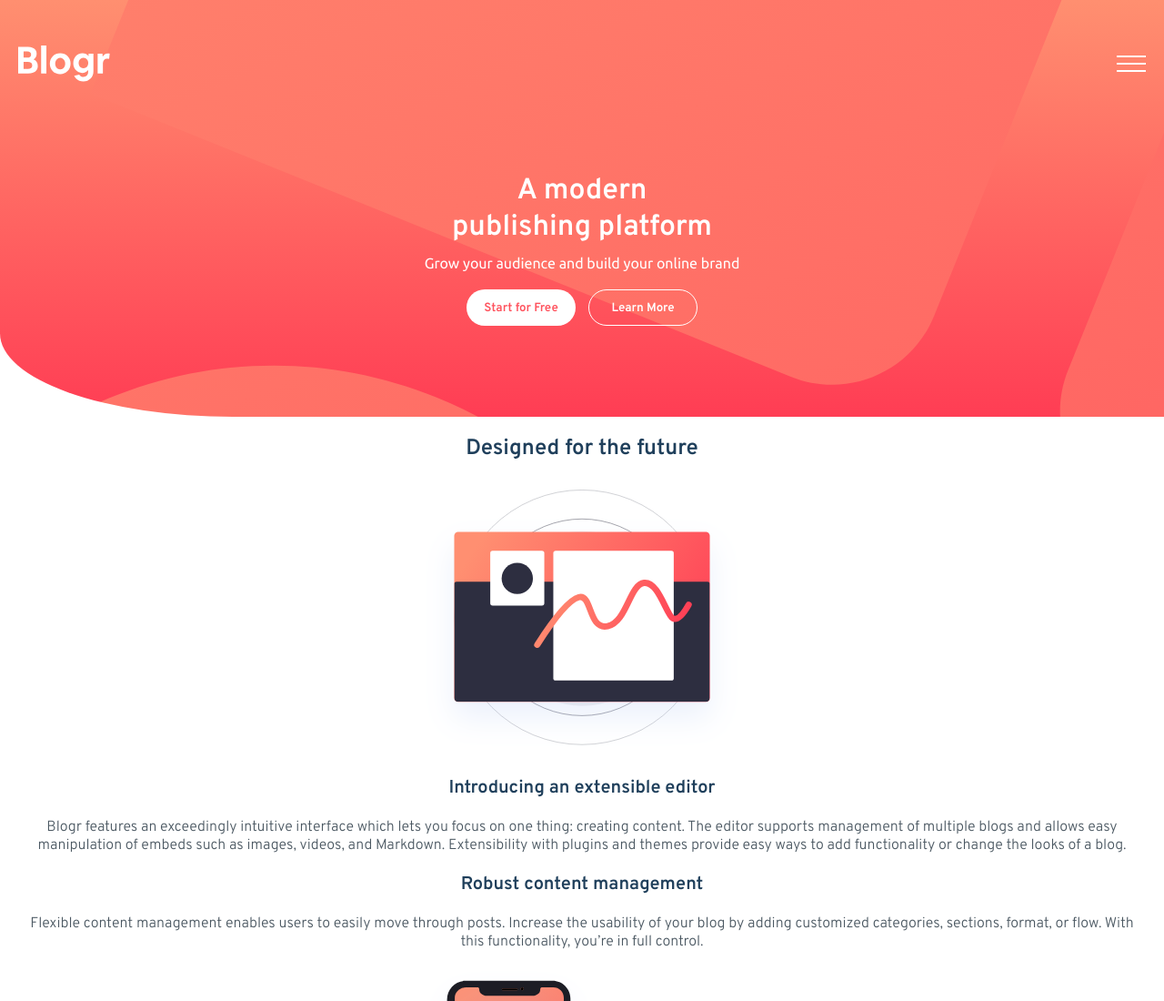
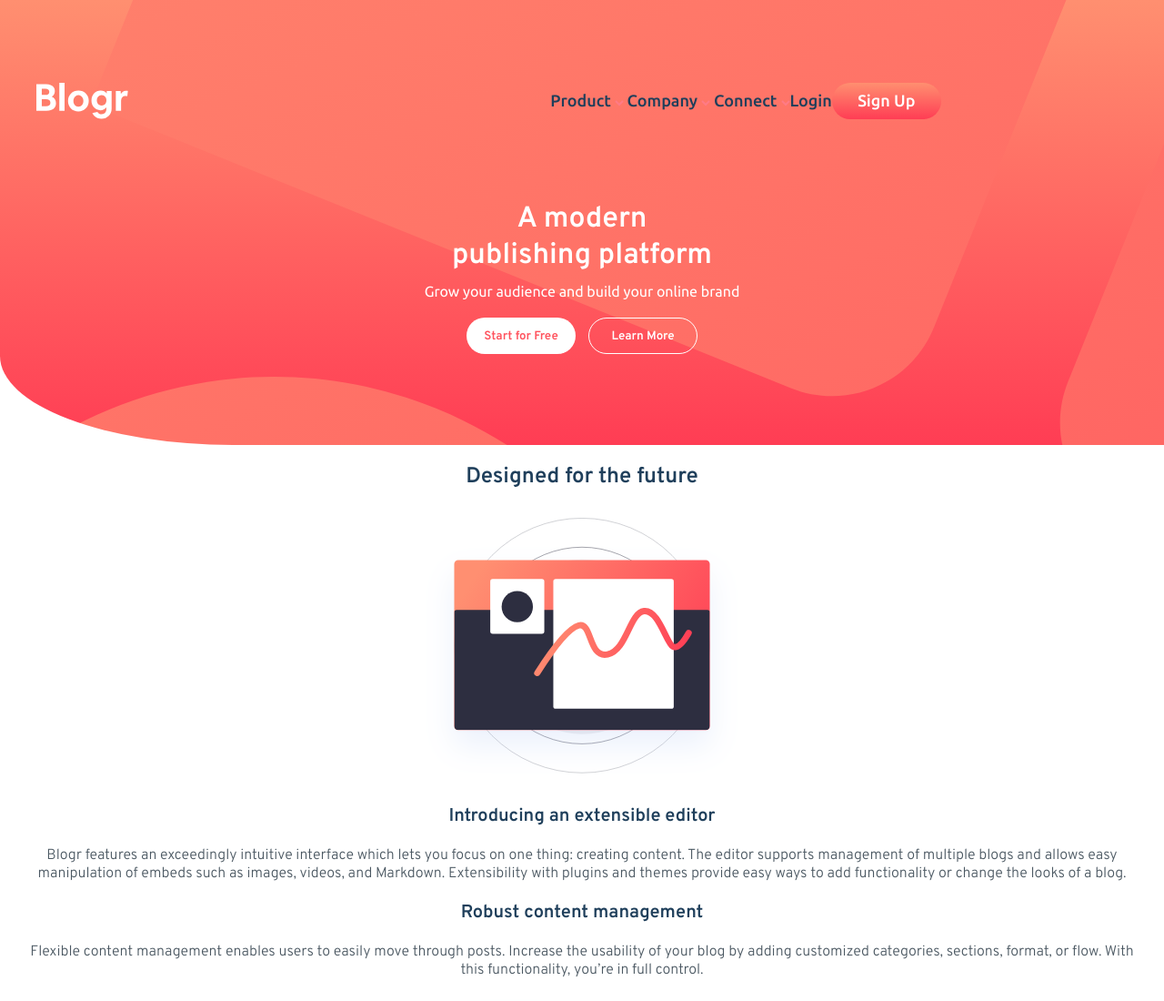
Before and after one commit to Jennifer1919/blogr-landing-page-main, a plain HTML site: page index.html in a window 1280 px wide. Shown: the top 1100 px of the page at 91% size. Drawn offline with Linux system fonts and the light colour scheme.

Commit message:
Started the desktop ver

```diff
--- a/style/style.scss
+++ b/style/style.scss
@@ -5,6 +5,7 @@
 }
 
 @import "./variables-mixin";
+
 
 //IMAGES
 
@@ -231,3 +232,50 @@ footer{
 
     }
 }
+
+@media only screen and (min-width:900px){
+    header{
+
+        nav{
+            padding: 50px 40px;
+
+            .menu{
+
+                @include flex(row,nowrap,center,center);
+                position:static;
+                z-index: 1;
+                width: 70%;
+                background-color: transparent;
+                box-shadow: none;
+
+                ul{
+                    border: transparent;
+
+                    .menu-category{
+                        display:inline;
+
+                        img{
+                               stroke: #FFFFFF;
+
+                        }
+
+                    }
+
+                }
+
+
+                a[href="##"]{
+                    width:auto;
+                }
+
+            }
+
+            #hamburger{
+                display: none;
+            }
+        }
+    }
+}
+
+
+@import "./style-desktop-ver";
```
Also changed, not shown: style/style-desktop-ver.css (added), style/style-desktop-ver.scss (added), style/style.css, 2 other files.
